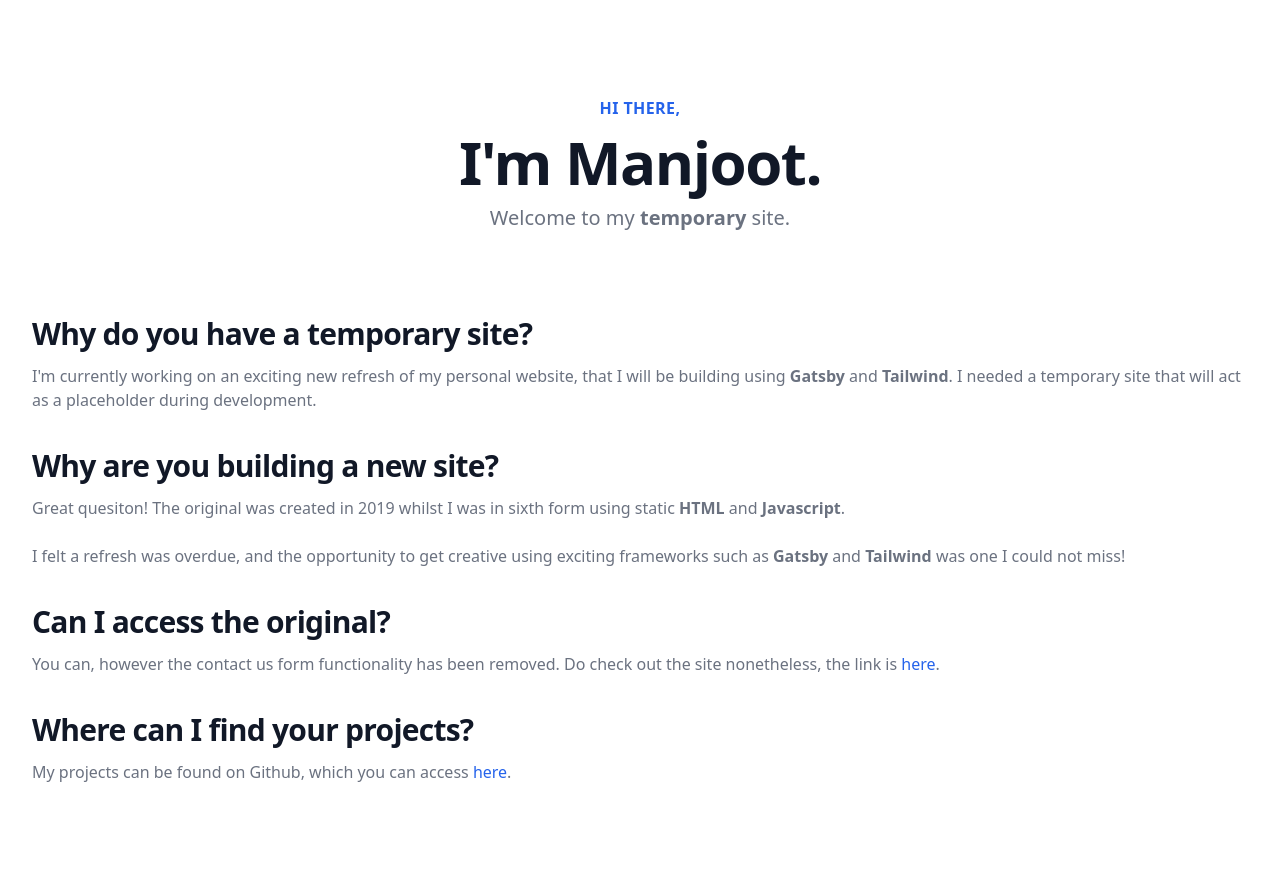
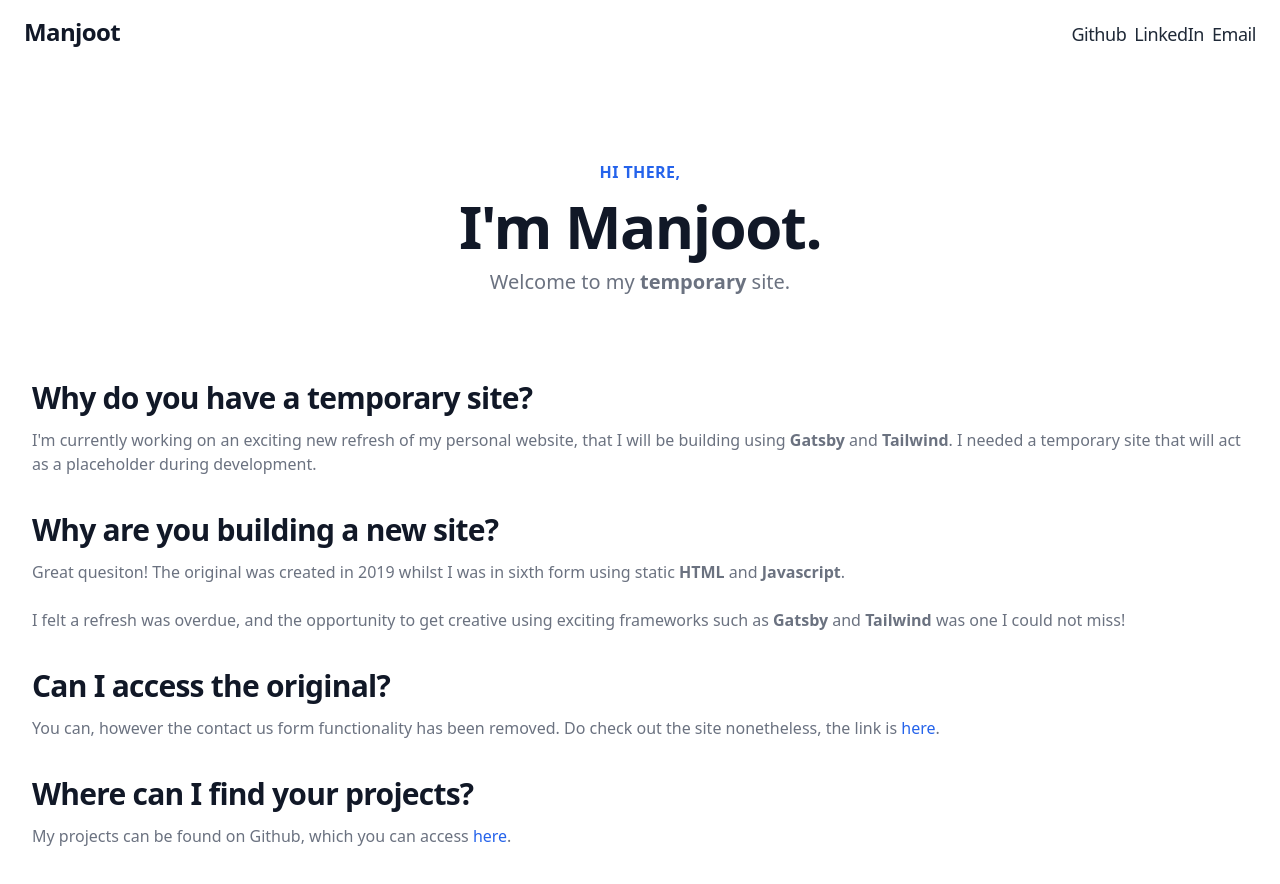
Before and after one commit to manjoot/manjoot-temporary-site, a Gatsby site: page / in a window 1280 px wide. Built offline with nearby package versions, Linux system fonts and the light colour scheme; Gatsby itself is replaced by a stand-in of ours.

Commit message:
initialising basic header

```diff
--- a/src/components/header.js
+++ b/src/components/header.js
@@ -2,11 +2,22 @@ import * as React from "react"
 import PropTypes from "prop-types"
 import { Link } from "gatsby"
 
-const Header = ({ siteTitle }) => (
-  <header
-  >
-  </header>
-)
+const Header = ({ siteTitle }) => {
+  return (
+    <header>
+      <nav class="font-sans flex flex-col text-center sm:flex-row sm:text-left sm:justify-between py-4 px-6 bg-white shadow sm:items-baseline w-full">
+        <div class="mb-2 sm:mb-0">
+          <a href="/" class="text-2xl font-bold sm:tracking-tight text-gray-900 hover:text-blue-dark">Manjoot</a>
+        </div>
+        <div>
+          <a href="https://www.github.com/manjoot" class="text-lg sm:tracking-tight text-gray-800 hover:text-gray-400 ml-2">Github</a>
+          <a href="https://www.linkedin.com/in/manjoot" class="text-lg sm:tracking-tight text-gray-800 hover:text-gray-400 ml-2">LinkedIn</a>
+          <a href="mailto:manjoot@hotmail.com" class="text-lg sm:tracking-tight text-gray-800 hover:text-gray-400 ml-2">Email</a>
+        </div>
+      </nav>
+    </header>
+  )
+}
 
 Header.propTypes = {
   siteTitle: PropTypes.string,
```
